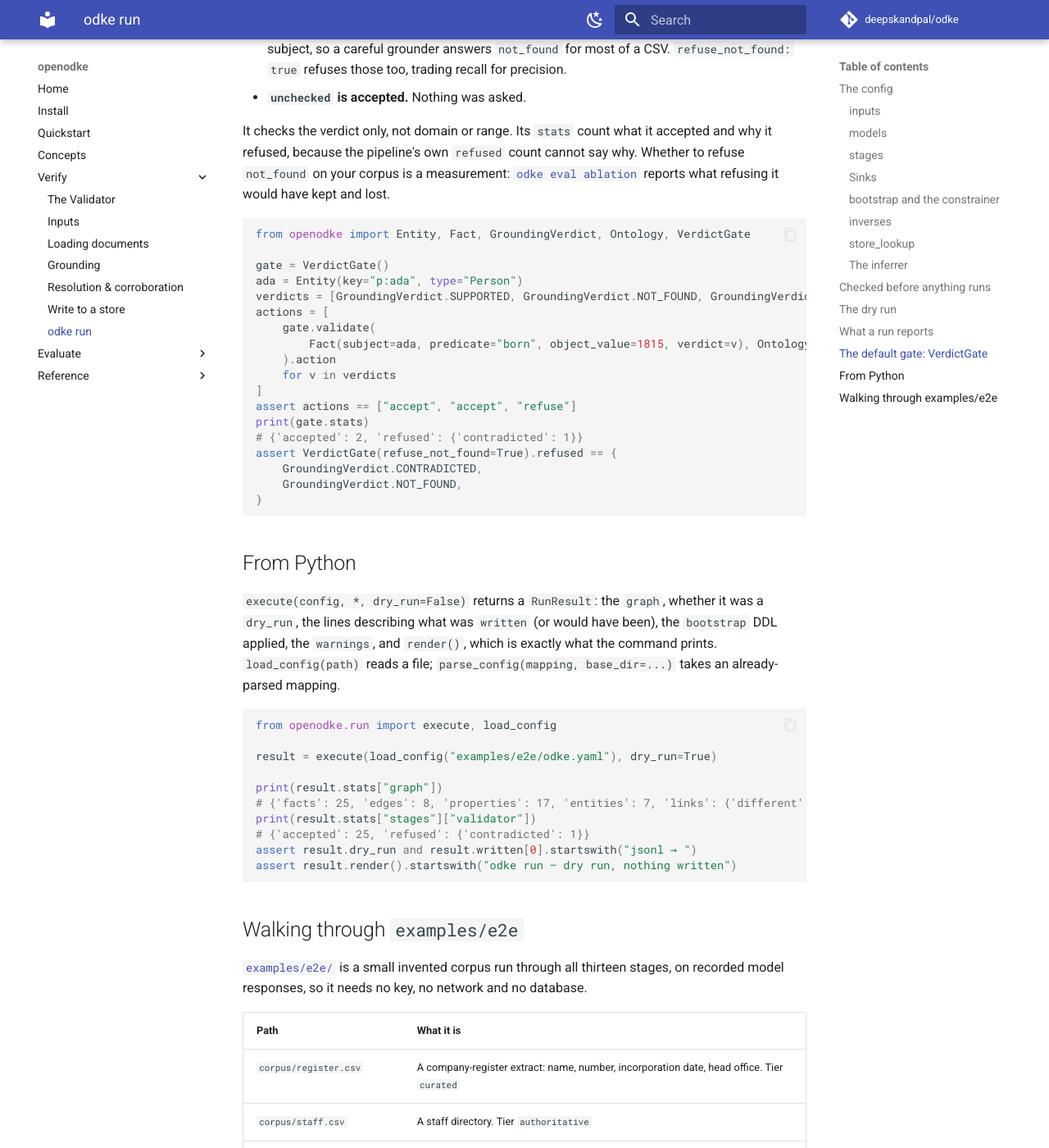
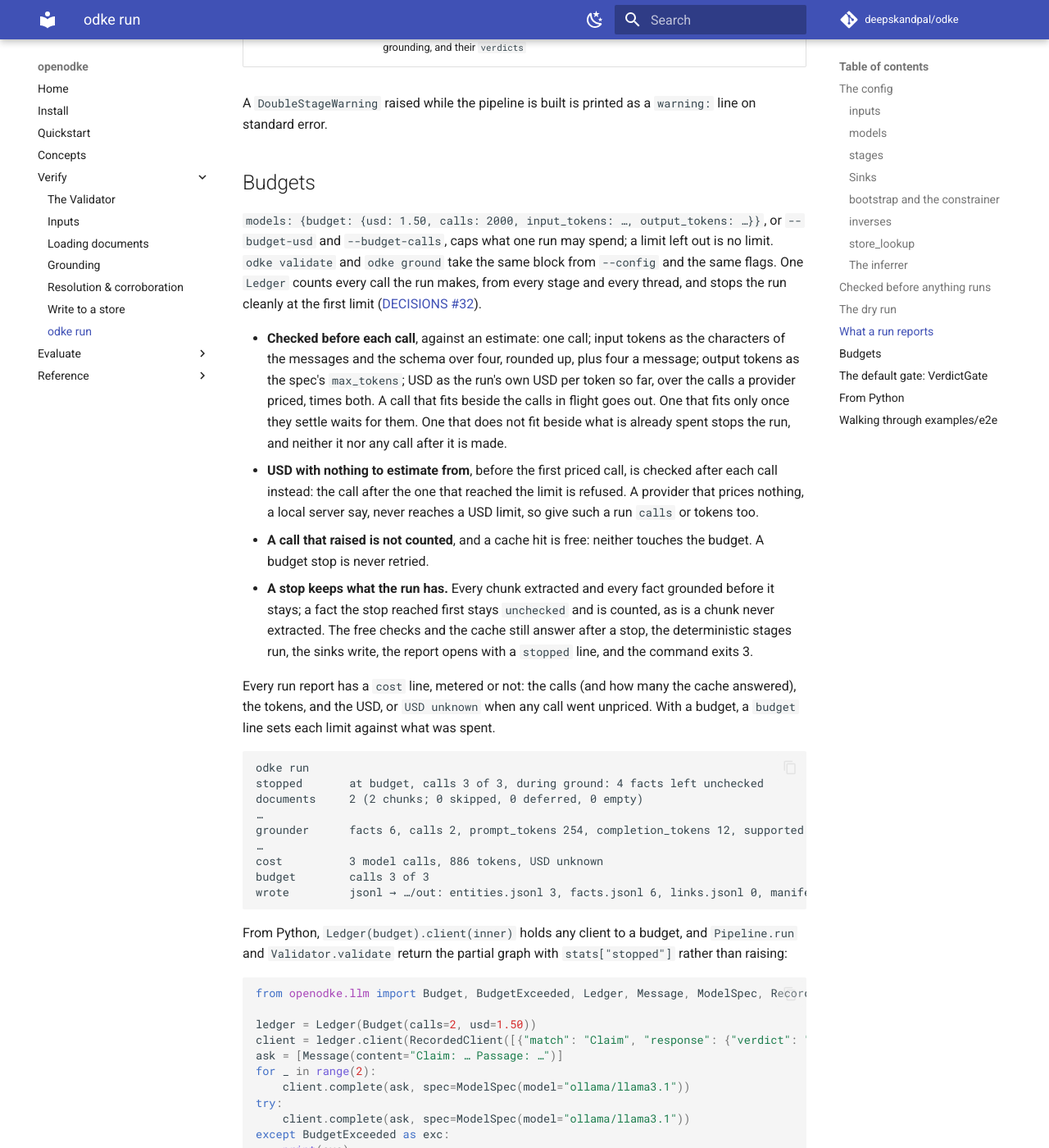
Before and after one commit to deepskandpal/odke, an MkDocs documentation site: the page built from docs/run.md, in a window 1280 px wide and 1400 px high, scrolled down 9215 px. Shown: the whole window at 82% size. Built offline with MkDocs 1.6.1 and Material for MkDocs 9.7.7, drawn with Linux system fonts in a browser that asks for light colours; comment, search, counter and statistics services are not loaded; some of the changed text lies outside the part shown.

Commit message:
docs: budgets, exit 3 and the cost line every run prints
One section in run.md; the exit table, the models keys and the report keys gain
the budget, and examples/run.yaml a commented budget.

Co-Authored-By: Claude Opus 5.5 <noreply@anthropic.com>
Claude-Session: https://claude.ai/code/session_016EZ1FgTUH3NKEQyU837Wcd

````diff
--- a/docs/run.md
+++ b/docs/run.md
@@ -12,6 +12,7 @@ left as the pass-through.
 odke run examples/e2e/odke.yaml                          # run it and write the graph
 odke run examples/e2e/odke.yaml --dry-run                # load, extract and ground; print what would be written
 odke run examples/e2e/odke.yaml --model ollama/llama3.1  # every role on one model, whatever the config says
+odke run examples/e2e/odke.yaml --budget-usd 1.50        # stop cleanly before spending more, keeping what is done
 ```
 
 | Exit status | Means |
@@ -19,6 +20,7 @@ odke run examples/e2e/odke.yaml --model ollama/llama3.1  # every role on one mod
 | 0 | the run finished (a dry run included) |
 | 2 | the config cannot run: a bad key, a missing file, a missing extra |
 | 1 | the run failed: a provider error, or a file that could not be read or written |
+| 3 | the run stopped at its [budget](#budgets): what it kept was written, and the report says where it stopped |
 
 A YAML config (`.yaml`, `.yml`) needs the `yaml` extra; the same keys as JSON need
 nothing. [`examples/run.yaml`](https://github.com/deepskandpal/odke/blob/main/examples/run.yaml)
@@ -40,6 +42,7 @@ models:
   replay: {extract: recorded/extract.json, ground: recorded/ground.json}
   meter: true
   cache: .odke-cache               # answer a call asked before from here
+  budget: {usd: 1.50, calls: 2000} # stop cleanly here, keeping what is done
 stages:
   chunker: {use: sentence, max_words: 120}
   extractor: hybrid                # the one required stage
@@ -61,7 +64,7 @@ store_lookup: {use: neo4j, tenant: acme}   # off unless named
 | `ontology` | yes | A JSON or YAML ontology (`.yaml`/`.yml` is read as YAML). Loaded strictly, so a schema with validation errors stops the run before anything is spent. |
 | `inputs` | yes, at least one | Files or directories. A string is a path read by the default loader; a mapping is `{path, loader}`. |
 | `pythonpath` | no | Directories put on `sys.path` before a `package.module:Name` stage is imported. |
-| `models` | no | Which model does which job, recorded responses, the cost meter and the response cache. |
+| `models` | no | Which model does which job, recorded responses, the cost meter, the response cache and the budget. |
 | `stages` | yes | Which implementation fills each of the thirteen stages. Only `extractor` is required. |
 | `bootstrap` | no, default `false` | Apply the ontology's constraints through the sink before the first write. |
 | `coverage` | no, default `true` | Count what extraction left behind in each document, with no model ([the coverage report](grounding.md#what-extraction-left-behind-the-coverage-report)). |
@@ -119,6 +122,9 @@ and it is sent exactly as written, `0` included.
 - **`cache`** names a directory of model answers, so a call asked before is
   answered from it for nothing ([the response cache](models.md#the-response-cache)).
   `--cache DIR` overrides it for one run.
+- **`budget`** is the most the run may spend: `usd`, `calls`, `input_tokens`,
+  `output_tokens`, each optional ([Budgets](#budgets)). `--budget-usd` and
+  `--budget-calls` override it for one run.
 
 ### `stages`
 
@@ -294,18 +300,86 @@ stage:
 | `documents`, `chunks`, `skipped`, `deferred`, `refused` | the pipeline's own counts |
 | `graph` | `facts`, `edges`, `properties`, `entities`, and `links` by kind |
 | `stages.extractor` | `paths` (the hybrid's `PathReport` totals), `rejections` by reason, or `model_calls`; `prompts`, the keys of the [registered prompts](models.md#prompts) the model sent; for `triples`, rows by how their evidence was made (`cited`, `quoted`, `quote_not_found`, `context`), `unmatched_rows` and `ambiguous_rows` |
-| `stages.grounder` | calls, retries, failures, a count per verdict, tokens, `cost_usd`, `prompts`, the span check's own counts, with `locate` the locator's, and with `widen`, under `widen`: `retried`, `recovered` and the retries' own calls, tokens and cost, which `cost` meters as their own row, `ground.widen` |
+| `stages.grounder` | calls, retries, failures, a count per verdict, tokens, `cost_usd`, `prompts`, `unasked` (facts a budget stop reached before their call), the span check's own counts, with `locate` the locator's, and with `widen`, under `widen`: `retried`, `recovered` and the retries' own calls, tokens and cost, which `cost` meters as their own row, `ground.widen` |
 | `stages.corroborator` | `conflicts`: how many facts `won`, `lost` or `tied` a contest |
 | `stages.resolver` | with `store_lookup`: under `store`, entities `looked_up`, store `candidates`, incoming keys `rekeyed` onto a stored one, and links to the store by kind; under `lookup`, the lookup's own counts |
 | `stages.validator` | the gate's `accepted`, and `refused` by reason. The key keeps its 0.2 name ([DECISIONS #26](decisions.md#26)) |
 | `stages.<name>` | anything else a stage reports by carrying a `stats` mapping, your own stages included |
 | `cost` | with `meter: true`: calls, tokens, USD and latency, in total and per role, and `cached_calls`, the calls the response cache answered |
 | `cache` | with `models.cache`: the `directory`, and its `hits`, `misses` and `failed` calls |
+| `spent` | always: `calls` (the cache's `cached_calls` among them), `input_tokens`, `output_tokens`, and `usd`, `None` when any call went unpriced. The `cost` line |
+| `budget` | with `models.budget`: the limits set. The `budget` line, each against what was spent |
+| `stopped` | when the budget stopped the run: the `limit`, the `budget`, what was `spent`, the `stage` it stopped in, the chunks left `unextracted` and the facts left `unchecked`. The `stopped` line, first in the report |
 | `coverage` | with `coverage: true`, the default: totals, the relations never offered and never used, and each document's uncovered sentences and missed entities ([the coverage report](grounding.md#what-extraction-left-behind-the-coverage-report)) |
 | `reextract` | with `reextract`: `windows` asked, facts `returned`, `duplicates`, `kept`, `refused` by grounding, and their `verdicts` |
 
 A `DoubleStageWarning` raised while the pipeline is built is printed as a
 `warning:` line on standard error.
+
+## Budgets
+
+`models: {budget: {usd: 1.50, calls: 2000, input_tokens: …, output_tokens: …}}`,
+or `--budget-usd` and `--budget-calls`, caps what one run may spend; a limit left
+out is no limit. `odke validate` and `odke ground` take the same block from
+`--config` and the same flags. One `Ledger` counts every call the run makes, from
+every stage and every thread, and stops the run cleanly at the first limit
+([DECISIONS #32](decisions.md#32)).
+
+- **Checked before each call**, against an estimate: one call; input tokens as
+  the characters of the messages and the schema over four, rounded up, plus four
+  a message; output tokens as the spec's `max_tokens`; USD as the run's own USD
+  per token so far, over the calls a provider priced, times both. A call that
+  fits beside the calls in flight goes out. One that fits only once they settle
+  waits for them. One that does not fit beside what is already spent stops the
+  run, and neither it nor any call after it is made.
+- **USD with nothing to estimate from**, before the first priced call, is
+  checked after each call instead: the call after the one that reached the
+  limit is refused. A provider that prices nothing, a local server say, never
+  reaches a USD limit, so give such a run `calls` or tokens too.
+- **A call that raised is not counted**, and a cache hit is free: neither
+  touches the budget. A budget stop is never retried.
+- **A stop keeps what the run has.** Every chunk extracted and every fact
+  grounded before it stays; a fact the stop reached first stays `unchecked`
+  and is counted, as is a chunk never extracted. The free checks and the cache
+  still answer after a stop, the deterministic stages run, the sinks write, the
+  report opens with a `stopped` line, and the command exits 3.
+
+Every run report has a `cost` line, metered or not: the calls (and how many the
+cache answered), the tokens, and the USD, or `USD unknown` when any call went
+unpriced. With a budget, a `budget` line sets each limit against what was spent.
+
+```text
+odke run
+stopped       at budget, calls 3 of 3, during ground: 4 facts left unchecked
+documents     2 (2 chunks; 0 skipped, 0 deferred, 0 empty)
+…
+grounder      facts 6, calls 2, prompt_tokens 254, completion_tokens 12, supported 2, unasked 4, …
+…
+cost          3 model calls, 886 tokens, USD unknown
+budget        calls 3 of 3
+wrote         jsonl → …/out: entities.jsonl 3, facts.jsonl 6, links.jsonl 0, manifest.json
+```
+
+From Python, `Ledger(budget).client(inner)` holds any client to a budget, and
+`Pipeline.run` and `Validator.validate` return the partial graph with
+`stats["stopped"]` rather than raising:
+
+```python
+from openodke.llm import Budget, BudgetExceeded, Ledger, Message, ModelSpec, RecordedClient
+
+ledger = Ledger(Budget(calls=2, usd=1.50))
+client = ledger.client(RecordedClient([{"match": "Claim", "response": {"verdict": "supported"}}]))
+ask = [Message(content="Claim: … Passage: …")]
+for _ in range(2):
+    client.complete(ask, spec=ModelSpec(model="ollama/llama3.1"))
+try:
+    client.complete(ask, spec=ModelSpec(model="ollama/llama3.1"))
+except BudgetExceeded as exc:
+    print(exc)
+    assert exc.limit == "calls"
+# stopped at budget: calls 2 of 2; no further model call is made
+assert ledger.spent.calls == 2 and ledger.stopped is not None
+```
 
 ## The default gate: `VerdictGate`
 
````
Also changed, not shown: 1 other file.
